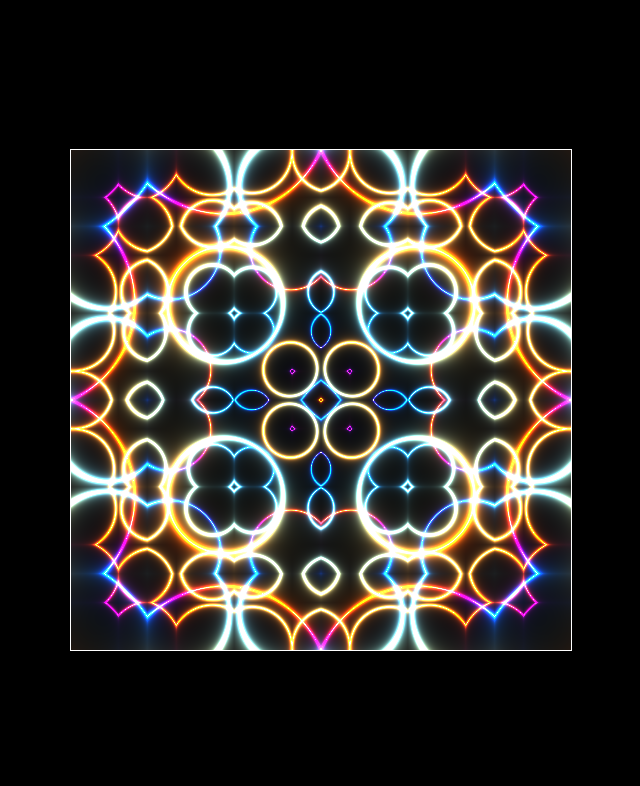
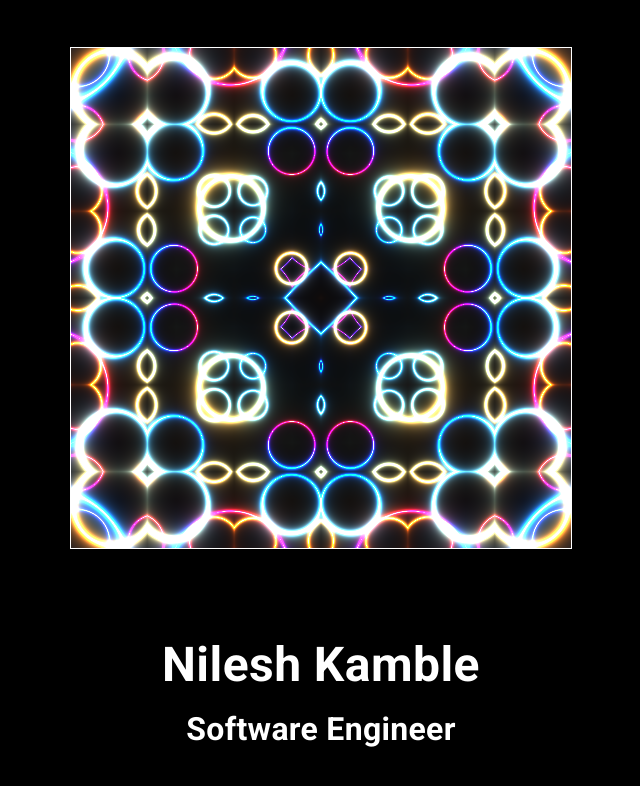
Before and after one commit to TheIllustrator1972/portfolioWebsite, a React (Vite) app: page / in a window 1280 px wide. Shown: the top 786 px of the page, without its empty margins (319-959 px from the left). Built offline with nearby package versions, Linux system fonts and the light colour scheme.

Commit message:
- Fixed styles and Canvas Width

```diff
--- a/src/App.jsx
+++ b/src/App.jsx
@@ -1,18 +1,18 @@
 import { Stack, Typography } from "@mui/material";
 import ShaderCanvas1 from "./Components/ShaderAnimations/ShaderCanvas1";
+import { introPageStyles } from "./styles/styles.app";
 
 function App() {
+  const classes = introPageStyles;
   return (
-    <Stack
-      sx={{
-        width: "100vw",
-        height: "100vh",
-        backgroundColor: "black",
-        justifyContent: "center",
-        alignItems: "center",
-      }}
-    >
-      <ShaderCanvas1 />
+    <Stack sx={classes.container}>
+      <Stack sx={classes.canvasAndTextContainer}>
+        <ShaderCanvas1 />
+        <Stack sx={classes.textContainer}>
+          <Typography sx={classes.nameText}>Nilesh Kamble</Typography>
+          <Typography sx={classes.titleText}>Software Engineer</Typography>
+        </Stack>
+      </Stack>
     </Stack>
   );
 }
--- /dev/null
+++ b/src/styles/styles.app.js
@@ -0,0 +1,25 @@
+import { styleTemplate } from "../styleTemplate";
+
+export const introPageStyles = {
+  container: {
+    width: "100vw",
+    height: "100vh",
+    backgroundColor: "black",
+    justifyContent: "center",
+    alignItems: "center",
+  },
+  canvasAndTextContainer: { alignItems: "center", gap: 10 },
+  textContainer: { alignItems: "center", gap: 0.5, width: "600px" },
+  nameText: {
+    fontFamily: "Roboto",
+    fontWeight: "700",
+    color: styleTemplate.color.white,
+    fontSize: "48px",
+  },
+  titleText: {
+    fontFamily: "Roboto",
+    fontWeight: "700",
+    color: styleTemplate.color.white,
+    fontSize: "32px",
+  },
+};
```
